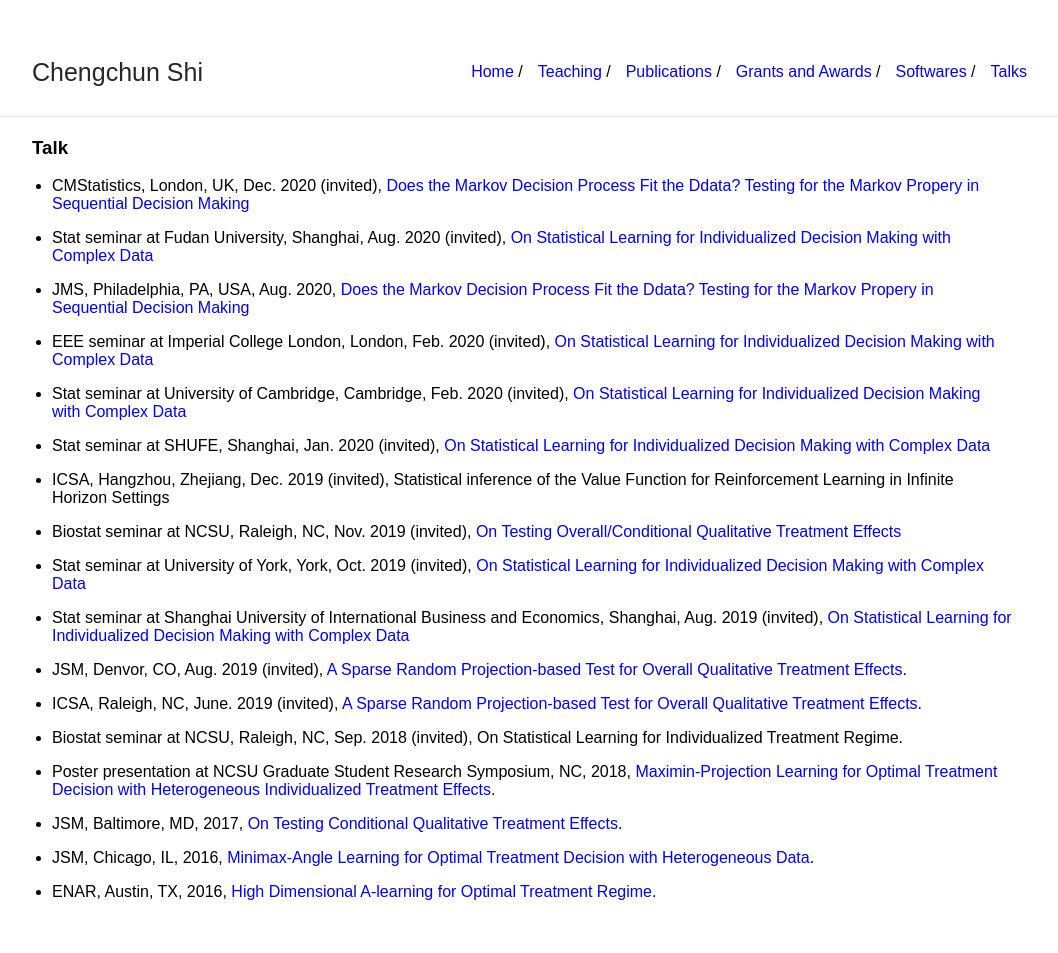
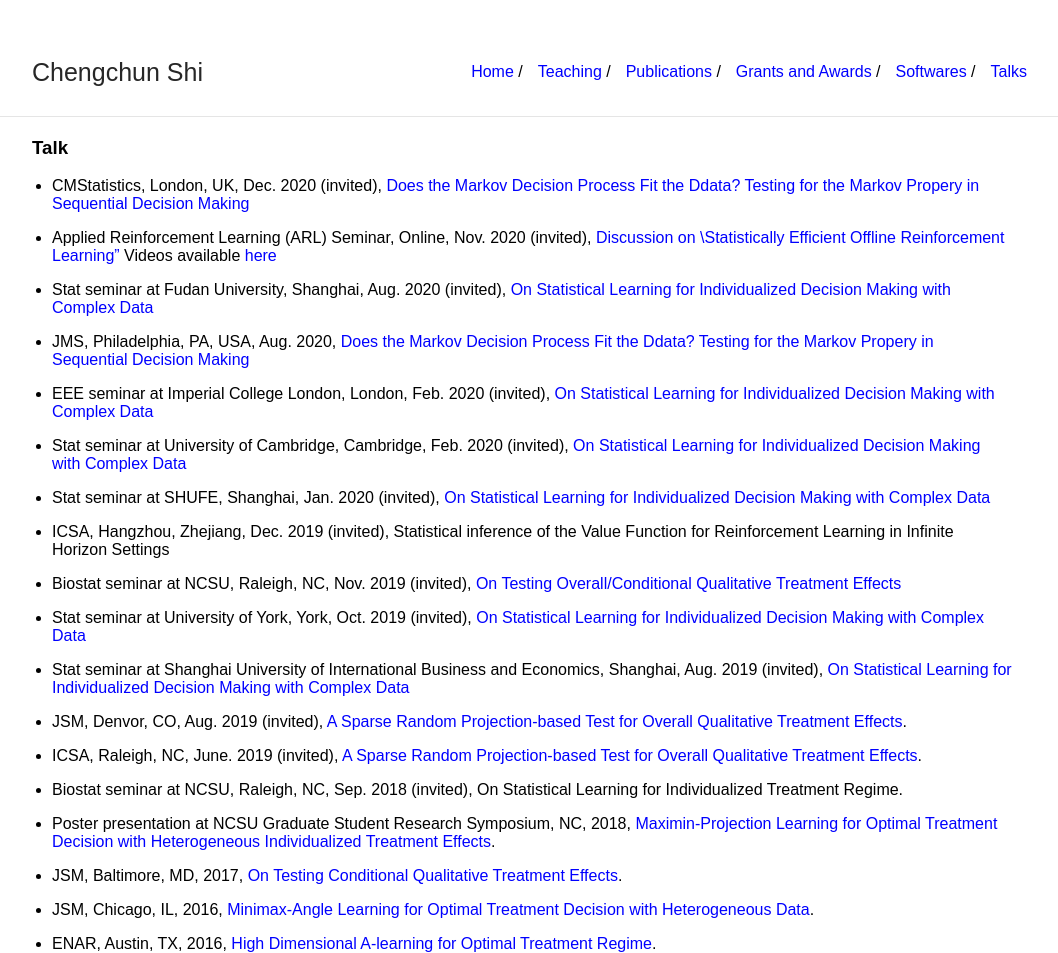
Before and after one commit to callmespring/callmespring.github.io, a Jekyll site: the page built from talk.md, in a window 1280 px wide. Shown: the whole page, without its empty margins (108-1166 px from the left). Built offline with Jekyll 4.4.1, drawn with Linux system fonts in a browser that asks for light colours; before the commit the page ends 908 px from its top, so only the background shows below that.

Commit message:
Update talk.md

```diff
--- a/talk.md
+++ b/talk.md
@@ -6,6 +6,8 @@ title: Talk
 ### Talk
 
 * CMStatistics, London, UK, Dec. 2020 (invited), [Does the Markov Decision Process Fit the Ddata? Testing for the Markov Propery in Sequential Decision Making](./slides/slides.pdf)
+
+* Applied Reinforcement Learning (ARL) Seminar, Online, Nov. 2020 (invited), [Discussion on \Statistically Efficient Offline Reinforcement Learning"](./slides/Discussion.pdf) Videos available [here](https://www.bilibili.com/s/video/BV1f5411V77h)
 
 * Stat seminar at Fudan University, Shanghai, Aug. 2020 (invited), [On Statistical Learning for Individualized Decision Making with Complex Data](./slides/slides22.pdf)
 
```
